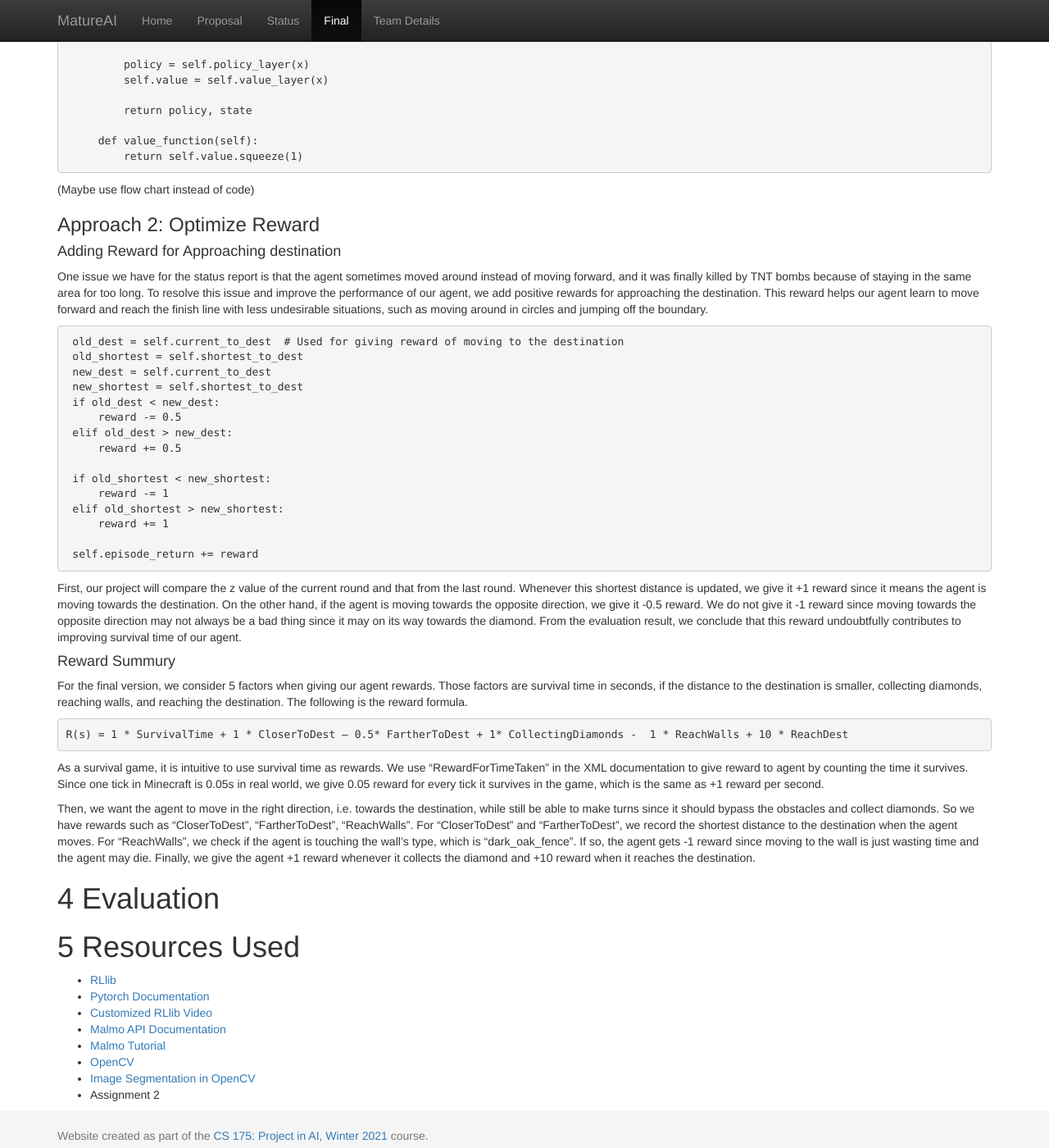
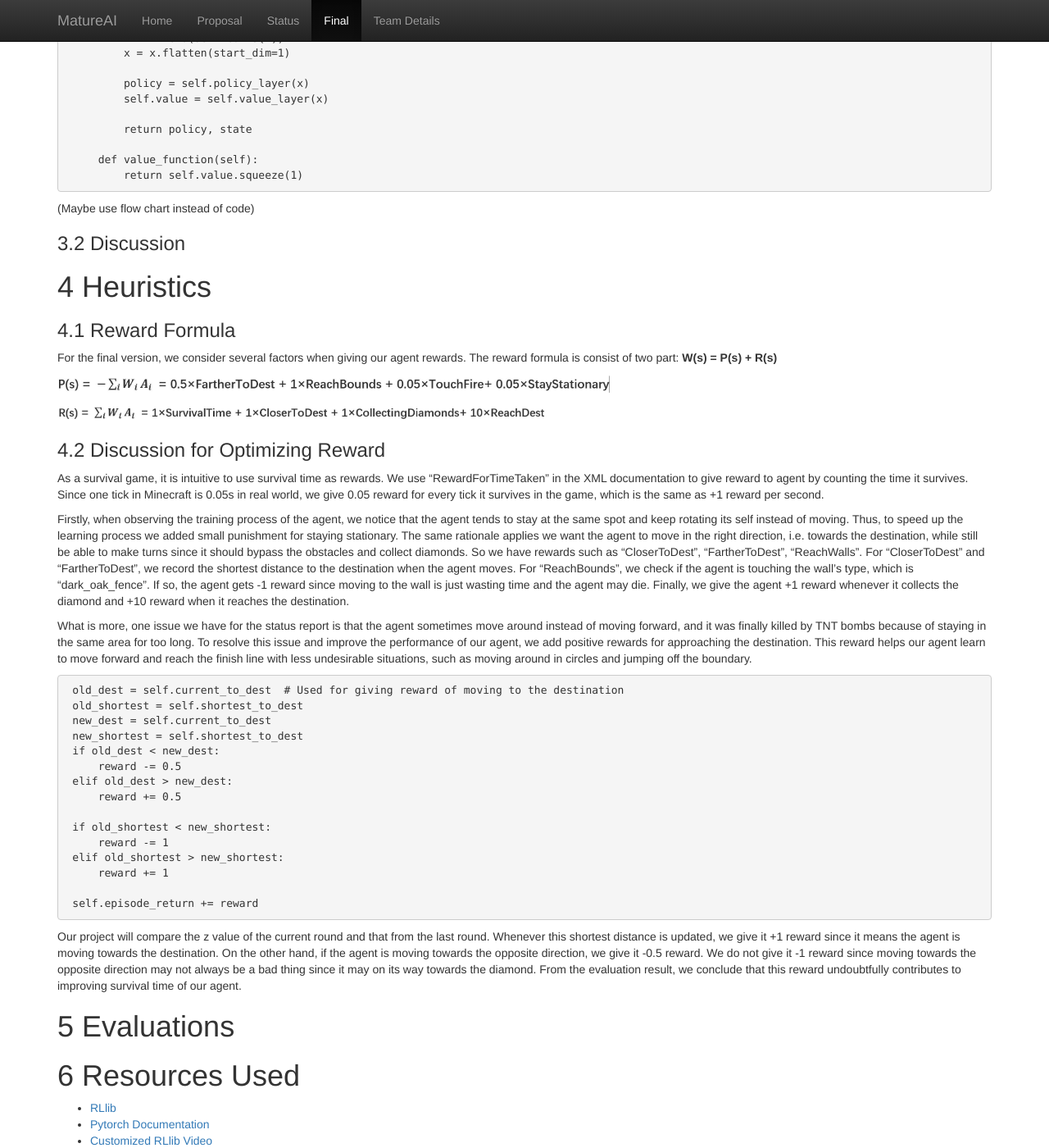
Before and after one commit to LeoLuo0320/MatureAI, a Jekyll site: the page built from docs/final.md, in a window 1280 px wide and 1400 px high, scrolled down 2439 px. Shown: the whole window at 82% size. Built offline with Jekyll 4.4.1, drawn with Linux system fonts in a browser that asks for light colours; some of the changed text lies outside the part shown.

Commit message:
some update

````diff
--- a/docs/final.md
+++ b/docs/final.md
@@ -19,23 +19,29 @@ Compared to the status report, we have a huge update in the final version. In th
 
 ### 2.2 Obstacle Types
 
-##### **1 Road Destruction(Difficulty: easy, Deterministic)**
+<p align="center">
+    <b>1 Road Destruction(Difficulty: Easy, Deterministic)</b>
+</p>
 
 <p align="center">
 <img width="350" src=".\img\tnt.gif">
 </p>
 
-The initially the agent will have 6 second to run before the first TNT explodes.
+The initially the agent will have 11.5 second to run before the first TNT explodes. For each obstacle, the agent will have additional 1.5 second to escape from the explosive.
 
-##### **2 Simple Jumping( Difficulty: easy, Deterministic)**
+<p align="center">
+    <b> 2 Simple Jumping( Difficulty: easy, Deterministic)</b>
+</p>
 
 <p align="center">
 <img width="350" src=".\img\jump_fence.gif">
 </p>
 
-The agent needs to step onto the slab, perform the jump action, and walk through the gate.
+The agent needs to step onto the slab, perform the jump action, and walk through the gate. 'Stop action' is optional for this type of obstacle.
 
-##### **3 Opening Door (Difficulty: medium, Stochastic)**
+<p align="center">
+    <b> 3 Opening Door (Difficulty: medium, Stochastic)</b>
+</p>
 
 <p align="center">
 <img width="350" src=".\img\door_open.gif">
@@ -43,15 +49,20 @@ The agent needs to step onto the slab, perform the jump action, and walk through
 
 The agent needs to perform 'open action', and immediately perform 'stop action' and walk through the gate. There will be only two doors generated randomly for the agent to open and the other two are fences that the agent need to move the corresponding gate and open it.
 
-##### **4 Avoiding Fireball (Difficulty: hard, Stochastic)**
+
+
+<p align="center">
+    <b>4 Avoiding Fireball (Difficulty: hard, Stochastic)</b>
+</p>
 
 <p align="center">
 <img width="350" src=".\img\ghost.gif">
 </p>
-
 The agent needs to avoid the fireballs that the ghost shoots, and also the fire after the explosion. Because our obstacles are made of wood, the fire will ignite the fences and the agent needs to avoid those as well.
 
-##### **5 Collecting Rewards(Difficulty: medium, Stochastic)**
+<p align="center">
+    <b>5 Collecting Rewards(Difficulty: medium, Stochastic)</b>
+</p>
 
 Behind each types of obstacles, our map will distribute diamond randomly as reward. The agent needs to perform the correct action and claim the reward as soon as possible because of the following explosive and the fire balls will burn the reward.
 
@@ -60,7 +71,8 @@ Behind each types of obstacles, our map will distribute diamond randomly as rewa
 
 # 3 Approaches
 
-### Approach 1: Customize PPO Trainer
+### 3.1 Approach: Customize PPO Trainer
+
 Compared to the status report, we customized PPO trainer with CNN network with the video following the tutorial video provided on Campuswire. In our customized trainer class, we use PyTorch library and add three convolution layers to extract features from observation matrices. As our input matrices are not large, we use outputs from convolution layers without adding pooling layers in between, and use RELU provided by PyTorch as the activation function. Compared to using linear function with default PPO trainer, our agent learns faster and more accurate under same number of steps.
 
 ```
@@ -94,11 +106,29 @@ Compared to the status report, we customized PPO trainer with CNN network with t
 
 (Maybe use flow chart instead of code)
 
-### Approach 2: Optimize Reward
 
-#### Adding Reward for Approaching destination
 
-One issue we have for the status report is that the agent sometimes moved around instead of moving forward, and it was finally killed by TNT bombs because of staying in the same area for too long. To resolve this issue and improve the performance of our agent, we add positive rewards for approaching the destination. This reward helps our agent learn to move forward and reach the finish line with less undesirable situations, such as moving around in circles and jumping off the boundary.
+### 3.2 Discussion
+
+
+
+# 4 Heuristics
+
+### 4.1 Reward Formula
+
+For the final version, we consider several factors when giving our agent rewards. The reward formula is consist of two part:  **W(s) = P(s) + R(s)**
+
+<img src=".\img\equation.jpg" alt="img" style="zoom: 33%;" />
+
+<img src=".\img\equation2.jpg" alt="img" style="zoom: 33%;" />
+
+### 4.2 Discussion for Optimizing Reward
+
+As a survival game, it is intuitive to use survival time as rewards. We use “RewardForTimeTaken” in the XML documentation to give reward to agent by counting the time it survives. Since one tick in Minecraft is 0.05s in real world, we give 0.05 reward for every tick it survives in the game, which is the same as +1 reward per second.
+
+Firstly, when observing the training process of the agent,  we notice that the agent tends to stay at the same spot and keep rotating its self instead of moving. Thus, to speed up the learning process we added small punishment for staying stationary. The same rationale applies we want the agent to move in the right direction, i.e. towards the destination, while still be able to make turns since it should bypass the obstacles and collect diamonds. So we have rewards such as “CloserToDest”, “FartherToDest”, “ReachWalls”. For “CloserToDest” and “FartherToDest”, we record the shortest distance to the destination when the agent moves. For “ReachBounds”, we check if the agent is touching the wall’s type, which is “dark_oak_fence”. If so, the agent gets -1 reward since moving to the wall is just wasting time and the agent may die. Finally, we give the agent +1 reward whenever it collects the diamond and +10 reward when it reaches the destination.
+
+What is more, one issue we have for the status report is that the agent sometimes move around instead of moving forward, and it was finally killed by TNT bombs because of staying in the same area for too long. To resolve this issue and improve the performance of our agent, we add positive rewards for approaching the destination. This reward helps our agent learn to move forward and reach the finish line with less undesirable situations, such as moving around in circles and jumping off the boundary.
 
 ```
  old_dest = self.current_to_dest  # Used for giving reward of moving to the destination
@@ -118,23 +148,12 @@ One issue we have for the status report is that the agent sometimes moved around
  self.episode_return += reward
 ```
 
-First, our project will compare the z value of the current round and that from the last round. Whenever this shortest distance is updated, we give it +1 reward since it means the agent is moving towards the destination. On the other hand, if the agent is moving towards the opposite direction, we give it -0.5 reward. We do not give it -1 reward since moving towards the opposite direction may not always be a bad thing since it may on its way towards the diamond. From the evaluation result, we conclude that this reward undoubtfully contributes to improving survival time of our agent.
+Our project will compare the z value of the current round and that from the last round. Whenever this shortest distance is updated, we give it +1 reward since it means the agent is moving towards the destination. On the other hand, if the agent is moving towards the opposite direction, we give it -0.5 reward. We do not give it -1 reward since moving towards the opposite direction may not always be a bad thing since it may on its way towards the diamond. From the evaluation result, we conclude that this reward undoubtfully contributes to improving survival time of our agent.
 
-#### Reward Summury
-For the final version, we consider 5 factors when giving our agent rewards. Those factors are survival time in seconds, if the distance to the destination is smaller, collecting diamonds, reaching walls, and reaching the destination. The following is the reward formula.
-
-    R(s) = 1 * SurvivalTime + 1 * CloserToDest – 0.5* FartherToDest + 1* CollectingDiamonds -  1 * ReachWalls + 10 * ReachDest
-
-As a survival game, it is intuitive to use survival time as rewards. We use “RewardForTimeTaken” in the XML documentation to give reward to agent by counting the time it survives. Since one tick in Minecraft is 0.05s in real world, we give 0.05 reward for every tick it survives in the game, which is the same as +1 reward per second.
-
-Then, we want the agent to move in the right direction, i.e. towards the destination, while still be able to make turns since it should bypass the obstacles and collect diamonds. So we have rewards such as “CloserToDest”, “FartherToDest”, “ReachWalls”. For “CloserToDest” and “FartherToDest”, we record the shortest distance to the destination when the agent moves. For “ReachWalls”, we check if the agent is touching the wall’s type, which is “dark_oak_fence”. If so, the agent gets -1 reward since moving to the wall is just wasting time and the agent may die. Finally, we give the agent +1 reward whenever it collects the diamond and +10 reward when it reaches the destination.
+# 5 Evaluations
 
 
-
-# 4 Evaluation
-
-
-# 5 Resources Used
+# 6 Resources Used
 - [RLlib](https://docs.ray.io/en/master/rllib-training.html)
 - [Pytorch Documentation](https://pytorch.org/docs/stable/index.html)
 - [Customized RLlib Video](https://youtu.be/nMzoYNHgLpY)
````
Also changed, not shown: docs/img/equation.jpg (added), docs/img/equation2.jpg (added).
